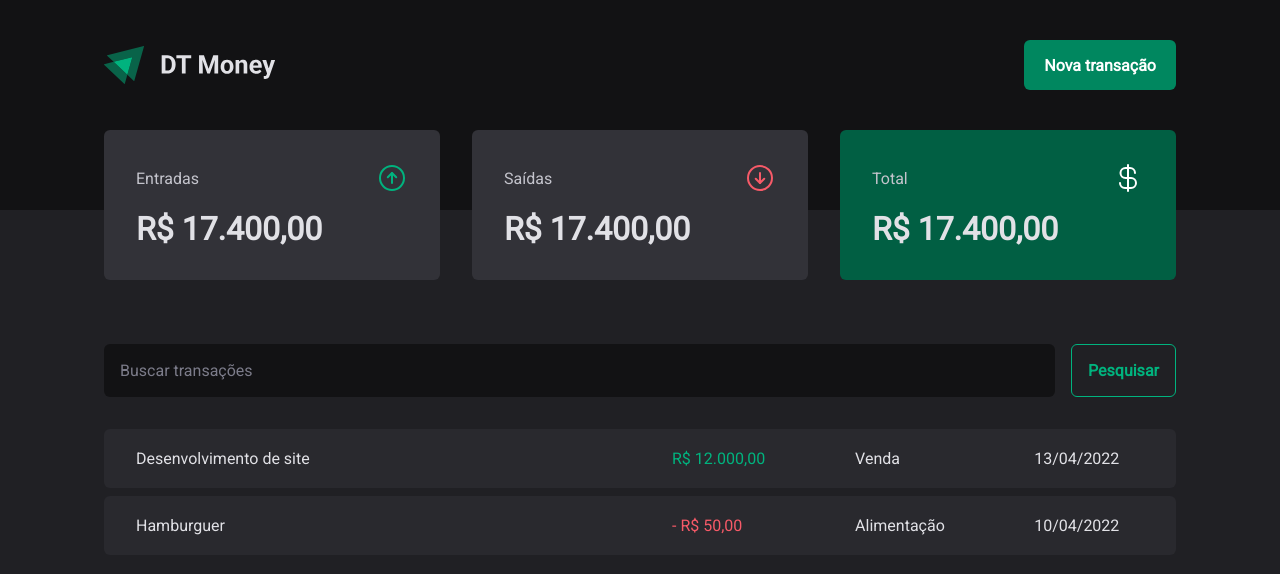
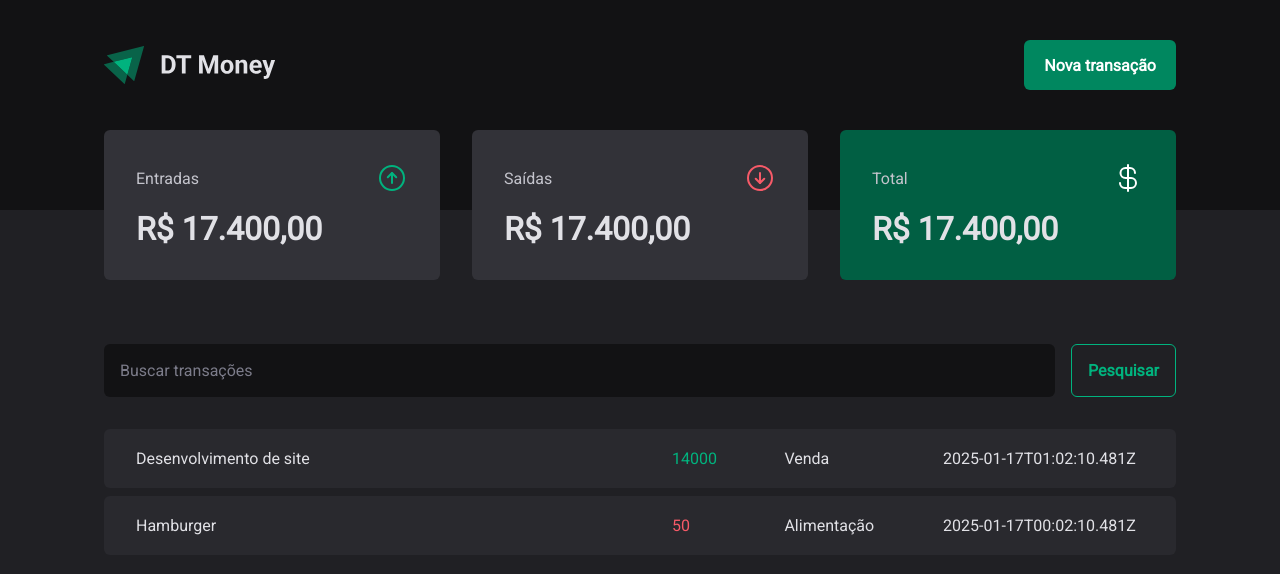
Before and after one commit to IkaroFeitosa/dt-money, a React (Vite) app: page / in a window 1280 px wide. Shown: the top 574 px of the page. Built offline with nearby package versions, Linux system fonts and the light colour scheme; data requests are answered from the project's data file.

Commit message:
feat: request http local api

```diff
--- a/package.json
+++ b/package.json
@@ -7,10 +7,12 @@
     "dev": "vite",
     "build": "tsc -b && vite build",
     "lint": "eslint .",
-    "preview": "vite preview"
+    "preview": "vite preview",
+    "dev:server": "json-server --watch server.json"
   },
   "dependencies": {
     "@radix-ui/react-dialog": "^1.1.4",
+    "@radix-ui/react-radio-group": "^1.2.2",
     "phosphor-react": "^1.4.1",
     "react": "^18.3.1",
     "react-dom": "^18.3.1",
@@ -26,6 +28,7 @@
     "eslint-plugin-react-hooks": "^5.0.0",
     "eslint-plugin-react-refresh": "^0.4.16",
     "globals": "^15.14.0",
+    "json-server": "^1.0.0-beta.3",
     "typescript": "~5.6.2",
     "typescript-eslint": "^8.18.2",
     "vite": "^6.0.5"
--- /dev/null
+++ b/server.json
@@ -0,0 +1,20 @@
+{
+    "transactions": [
+        {
+            "id": "1",
+            "description": "Desenvolvimento de site",
+            "type": "income",
+            "category": "Venda",
+            "price": 14000,
+            "createdAt": "2025-01-17T01:02:10.481Z"
+        },
+        {
+            "id": "2",
+            "description": "Hamburger",
+            "type": "outcome",
+            "category": "Alimentação",
+            "price": 50,
+            "createdAt": "2025-01-17T00:02:10.481Z"
+        }
+    ]
+}
--- a/src/components/NewTransactionModal/index.tsx
+++ b/src/components/NewTransactionModal/index.tsx
@@ -18,11 +18,11 @@
                 <input type="date" placeholder="Categoria" required/>
 
                 <TransactionTypeContainer>
-                    <TransactionTypeButton variant="income">
+                    <TransactionTypeButton variant="income" value="income">
                         <ArrowCircleUp size={24} />
                         Entrada
                     </TransactionTypeButton>
-                    <TransactionTypeButton variant="outcome">
+                    <TransactionTypeButton variant="outcome" value="outcome">
                         <ArrowCircleDown size={24} />
                         Saída
                     </TransactionTypeButton>
--- a/src/components/NewTransactionModal/styles.ts
+++ b/src/components/NewTransactionModal/styles.ts
@@ -1,5 +1,7 @@
 import styled from "styled-components";
 import * as Dialog from '@radix-ui/react-dialog'
+import * as RadioGroup from '@radix-ui/react-radio-group'
+
 export const Overlay = styled(Dialog.Overlay)`
     position: fixed;
     width: 100vw;
@@ -68,7 +70,7 @@
     color: ${(props) => props.theme["gray-500"]};
 `
 
-export const TransactionTypeContainer = styled.div`
+export const TransactionTypeContainer = styled(RadioGroup.Root)`
     display: grid;
     grid-template-columns: repeat(2, 1fr);
     gap: 1rem;
@@ -78,7 +80,7 @@
     variant: 'income' | 'outcome'
 }
 
-export const TransactionTypeButton = styled.button<TransactionTypeButtonProps>`
+export const TransactionTypeButton = styled(RadioGroup.Item)<TransactionTypeButtonProps>`
     background: ${(props) => props.theme["gray-700"]};
     padding: 1rem;
     display: flex;
@@ -93,7 +95,13 @@
     svg{
         color: ${(props) => props.variant === 'income' ? props.theme["green-300"] : props.theme["red-300"]};
     }
-
+    &[data-state='checked']{
+        color: ${props => props.theme.white};
+        background: ${props => props.variant === 'income' ? props.theme["green-500"] : props.theme["red-500"]};
+        svg{
+            color: ${props => props.theme.white};
+        }
+    }
     &[data-state='unchecked']:hover{
         transition: background-color 0.2s;
         background: ${(props) => props.theme["gray-600"]};
--- a/src/pages/Transactions/index.tsx
+++ b/src/pages/Transactions/index.tsx
@@ -1,29 +1,49 @@
+import { useEffect, useState } from "react";
 import { Header } from "../../components/Header";
 import { Summary } from "../../components/Summary";
 import { SearchForm } from "./components/SearchForm";
-import { PriceHighlight, TransactionsContainer, TransactionsTable } from "./styles";
+import {
+  PriceHighlight,
+  TransactionsContainer,
+  TransactionsTable,
+} from "./styles";
 
+interface Transaction {
+  id: number;
+  description: string;
+  type?: 'income' | 'outcome';
+  price: number;
+  category: string;
+  createdAt: string;
+}
 export function Transactions() {
+  const [transactions, setTransactions] = useState<Transaction[]>([]);
+  async function loadTransactions() {
+    const response = await fetch("http://localhost:3000/transactions");
+    const data = await response.json();
+    setTransactions(data);
+  }
+  useEffect(() => {
+    loadTransactions();
+  }, []);
   return (
     <div>
       <Header />
       <Summary />
       <TransactionsContainer>
-        <SearchForm/>
+        <SearchForm />
         <TransactionsTable>
           <tbody>
-            <tr>
-              <td width={"50%"}>Desenvolvimento de site</td>
-              <td><PriceHighlight variant="income">R$ 12.000,00</PriceHighlight></td>
-              <td>Venda</td>
-              <td>13/04/2022</td>
-            </tr>
-            <tr>
-              <td width={"50%"}>Hamburguer</td>
-              <td><PriceHighlight variant="outcome">- R$ 50,00</PriceHighlight></td>
-              <td>Alimentação</td>
-              <td>10/04/2022</td>
-            </tr>
+            {transactions.map((transaction) => (
+              <tr key={transaction.id}>
+                <td width={"50%"}>{transaction.description}</td>
+                <td>
+                  <PriceHighlight variant={transaction.type}>{transaction.price}</PriceHighlight>
+                </td>
+                <td>{transaction.category}</td>
+                <td>{transaction.createdAt}</td>
+              </tr>
+            ))}
           </tbody>
         </TransactionsTable>
       </TransactionsContainer>
```
Also changed, not shown: 1 other file (tests, documents, lock files or other folders).
